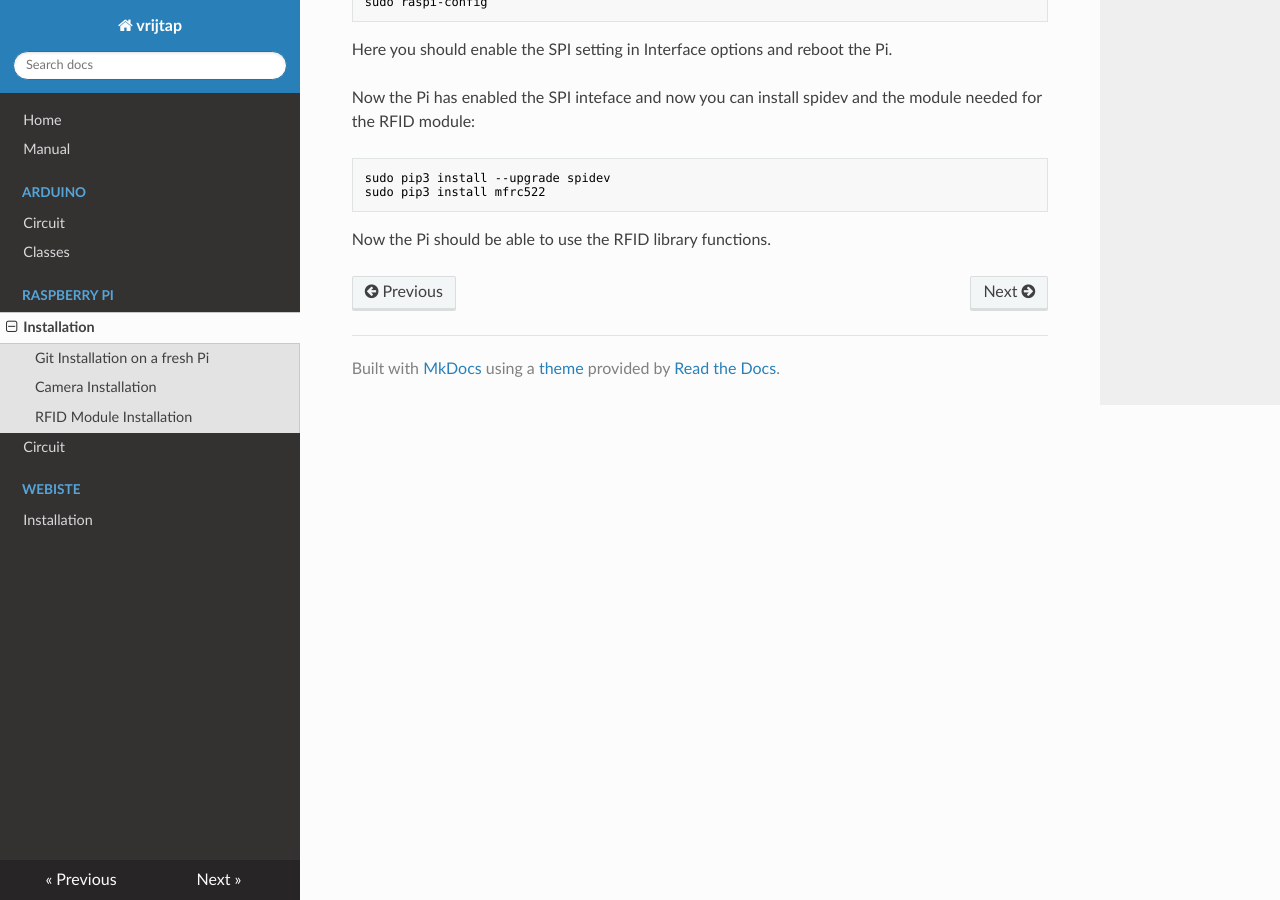
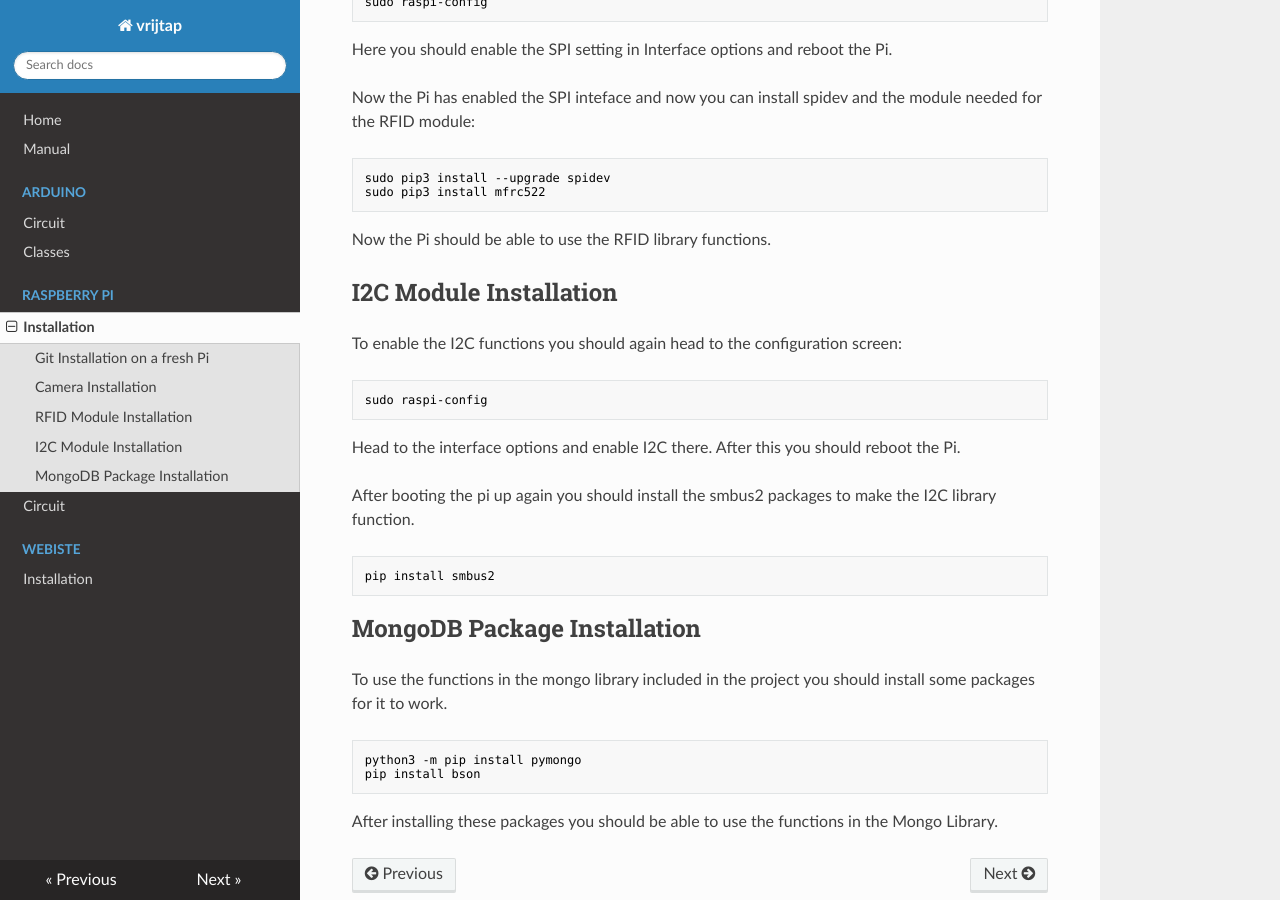
Before and after one commit to vrijtap/documentation, an MkDocs documentation site: the page built from docs/raspberry-pi/installation.md, in a window 1280 px wide and 900 px high, scrolled down 1192 px. Built offline with MkDocs 1.6.1, drawn with Linux system fonts in a browser that asks for light colours; nearby versions of some CDN libraries; a script that is not in the unit is left out.

Commit message:
Added documentation for installing I2C and MongoDB

````diff
--- a/docs/raspberry-pi/installation.md
+++ b/docs/raspberry-pi/installation.md
@@ -58,3 +58,30 @@ sudo pip3 install mfrc522
 ```
 
 Now the Pi should be able to use the RFID library functions.
+
+## I2C Module Installation
+
+To enable the I2C functions you should again head to the configuration screen:
+
+```bash
+sudo raspi-config
+```
+
+Head to the interface options and enable I2C there. After this you should reboot the Pi.
+
+After booting the pi up again you should install the smbus2 packages to make the I2C library function.
+
+```bash
+pip install smbus2
+```
+
+## MongoDB Package Installation
+
+To use the functions in the mongo library included in the project you should install some packages for it to work.
+
+```bash
+python3 -m pip install pymongo
+pip install bson
+```
+
+After installing these packages you should be able to use the functions in the Mongo Library.
````
